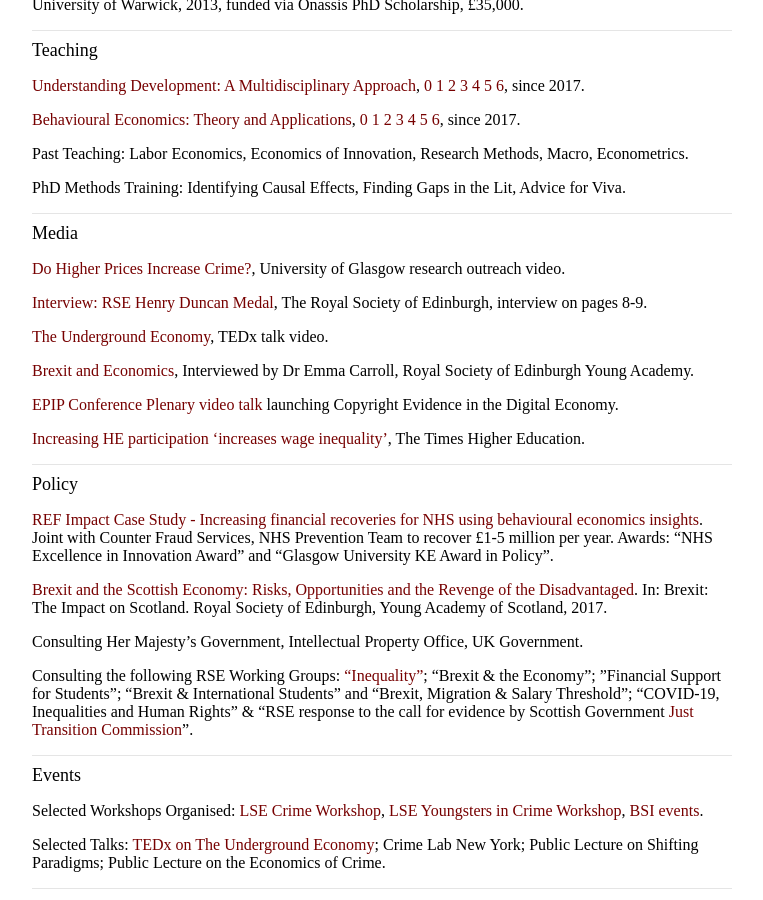
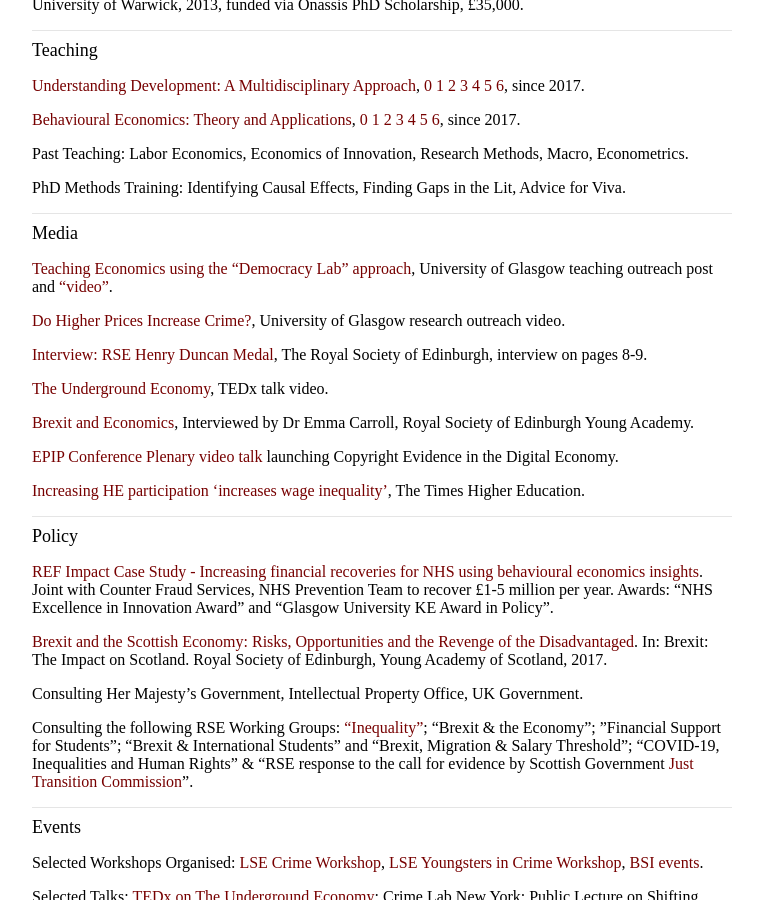
Before and after one commit to koutmeridis/koutmeridis.github.io, a Jekyll site: the page built from index.md, in a window 1280 px wide and 900 px high, scrolled down 1192 px. Shown: the whole window, without its empty margins (258-1021 px from the left). Built offline with Jekyll 4.4.1, drawn with Linux system fonts in a browser that asks for light colours; comment, search, counter and statistics services are not loaded.

Commit message:
Update index.md

```diff
--- a/index.md
+++ b/index.md
@@ -57,6 +57,8 @@ PhD Methods Training: Identifying Causal Effects, Finding Gaps in the Lit, Advic
 
 <hr>
 <font size="+1">Media</font>
+
+<a href="https://www.gla.ac.uk/explore/glasgowsocialscienceshub/resources/all/headline_1263932_en.html">Teaching Economics using the "Democracy Lab" approach</a>, University of Glasgow teaching outreach post and <a href="https://youtu.be/aZdzlWq1jeI?si=k28RRm5swMvDkwFM">"video"</a>.
 
 <a href="https://www.youtube.com/watch?v=130ZuvspIC0">Do Higher Prices Increase Crime?</a>, University of Glasgow research outreach video.
 
```
